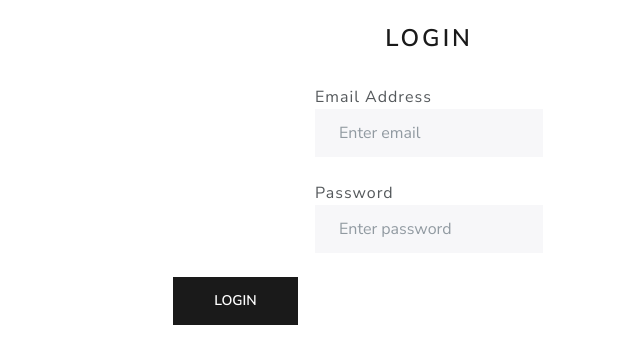
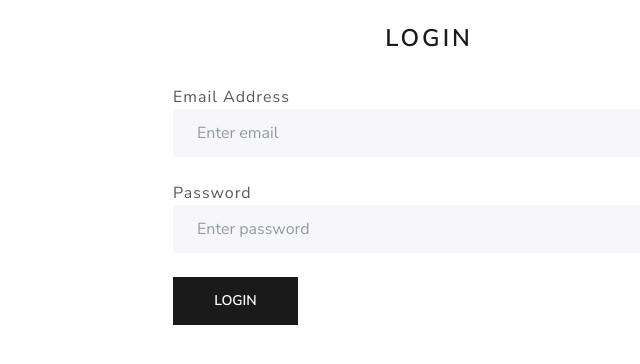
Before and after one commit to ioananghel/speech-sense_NLP, a Flask app: page /login in a window 1280 px wide. Shown: the part 92-456 px from the top of the page, without its empty margins (211-851 px from the left). Run offline with Flask 3, Linux system fonts and the light colour scheme; some libraries are stand-ins or nearby versions.

Commit message:
implemented a couple of width related style classes

```diff
--- a/website/static/css/login.css
+++ b/website/static/css/login.css
@@ -10,3 +10,11 @@
     align-items: flex-start;
     width: 40vw;
 }
+
+.log-form-style{
+    min-width: 40vw;
+}
+
+.log-btn-style{
+    width: 125px;
+}
```
